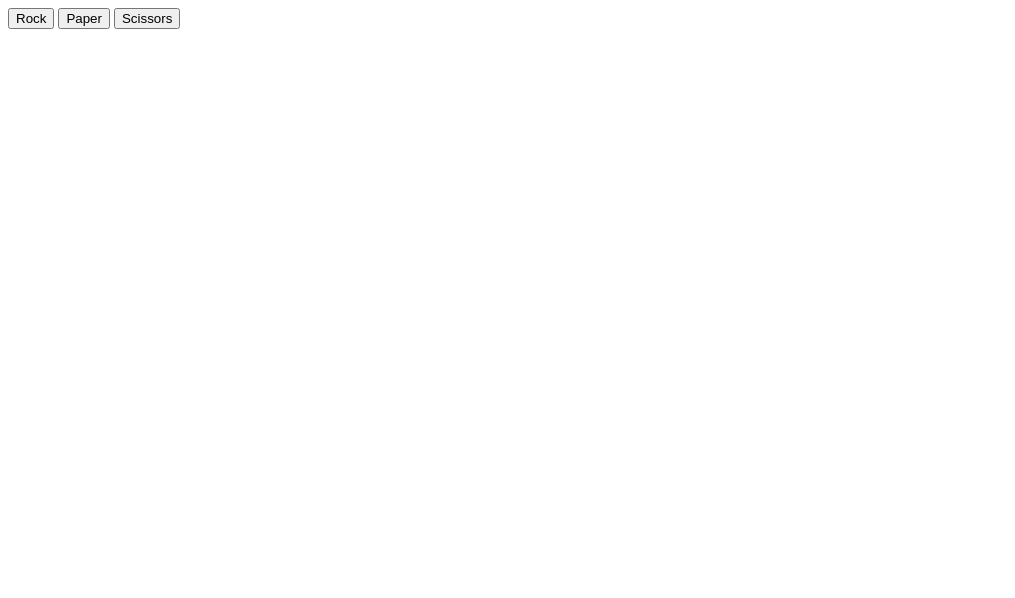
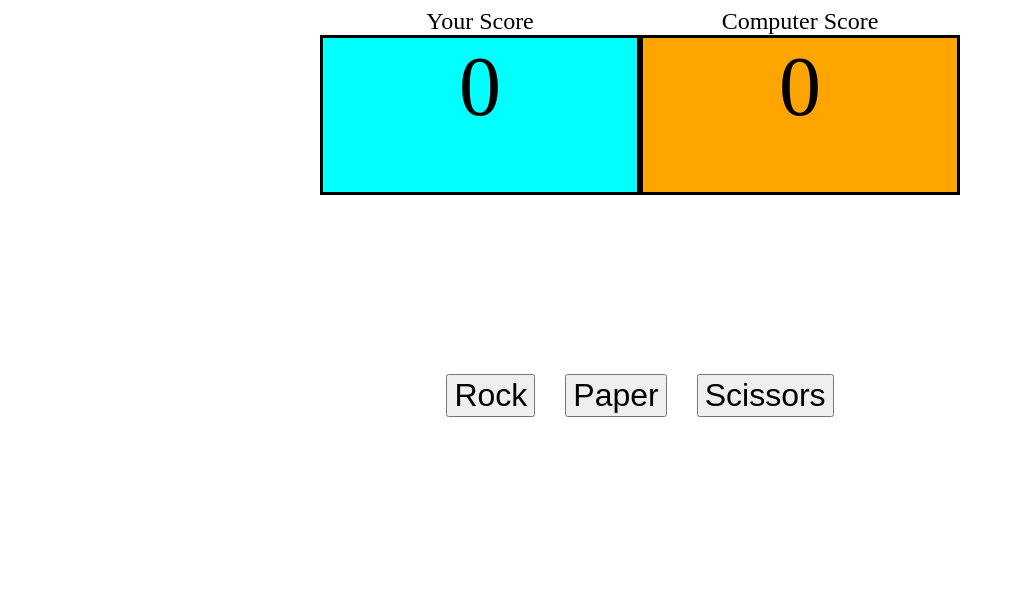
Before and after one commit to MoeRon2/rock-paper-scissors, a plain HTML site: page index.html in a window 1280 px wide. Shown: the whole page, without its empty margins (0-1015 px from the left). Drawn offline with Linux system fonts and the light colour scheme.

Commit message:
Add some css and logic for visual updates

```diff
--- a/index.html
+++ b/index.html
@@ -5,14 +5,27 @@
     <meta charset="UTF-8">
     <meta name="viewport" content="width=device-width, initial-scale=1.0">
     <title>Rock Paper Scissors</title>
+    <link rel="stylesheet" href="styles.css">
 </head>
 
 <body>
-    <div id="selections">
-        <button id="rock">Rock</button>
-        <button id="paper">Paper</button>
-        <button id="scissors">Scissors</button>
+    <div id="content">
+        <div id="scoreLabels">
+            <div>Your Score</div>
+            <div>Computer Score</div>
+        </div>
+        <div id="score">
+            <div id="humanScore">0</div>
+            <div id="computerScore">0</div>
+        </div>
+        <div id="selections">
+            <button id="rock">Rock</button>
+            <button id="paper">Paper</button>
+            <button id="scissors">Scissors</button>
+        </div>
+        <div id="result"></div>
     </div>
+
     <script src="index.js"></script>
 </body>
 
--- a/index.js
+++ b/index.js
@@ -42,16 +42,23 @@ function playRound(humanChoice, computerChoice) {
     winString = `You win! ${humanChoice} beats ${computerChoice}`;
     loseString = `You lose. ${computerChoice} beats ${humanChoice}`;
 
+    const result = document.querySelector("#result");
+
+    const humanScoreUI = document.querySelector("#humanScore");
+    const computerScoreUI = document.querySelector("#computerScore");
+
+
     win = () => {
-        console.log(winString);
+        result.textContent = winString;
         humanScore++;
+
     };
     lose = () => {
-        console.log(loseString);
+        result.textContent = loseString;
         computerScore++;
     };
     if (humanChoice === computerChoice) {
-        console.log("Tie!");
+        result.textContent = "Tie!";
         humanScore++;
         computerScore++;
     }
@@ -85,6 +92,10 @@ function playRound(humanChoice, computerChoice) {
         console.log("Wrong input");
     }
 
+
+    // Update visuals
+    humanScoreUI.textContent = humanScore;
+    computerScoreUI.textContent = computerScore
 }
 
 
--- /dev/null
+++ b/styles.css
@@ -0,0 +1,59 @@
+#content {
+    display: flex;
+    flex-direction: column;
+    align-items: center;
+}
+
+
+
+#scoreLabels {
+    display: flex;
+    font-size: 24px;
+    width: 50vw;
+    text-align: center;
+}
+
+#scoreLabels div {
+    flex: 1;
+}
+
+
+#score {
+    display: flex;
+    height: 20vh;
+    width: 50vw;
+}
+
+#score div {
+    flex: 1;
+    border: solid;
+    font-size: 84px;
+    text-align: center;
+}
+
+#score #humanScore {
+    background-color: aqua;
+}
+
+#score #computerScore {
+    background-color: orange;
+}
+
+
+#selections {
+    display: flex;
+    align-items: center;
+    justify-content: space-around;
+    height: 50vh;
+    gap: 30px;
+    width: auto;
+}
+
+#selections button {
+    font-size: 32px;
+}
+
+
+#result {
+    font-size: 3em;
+}
```
